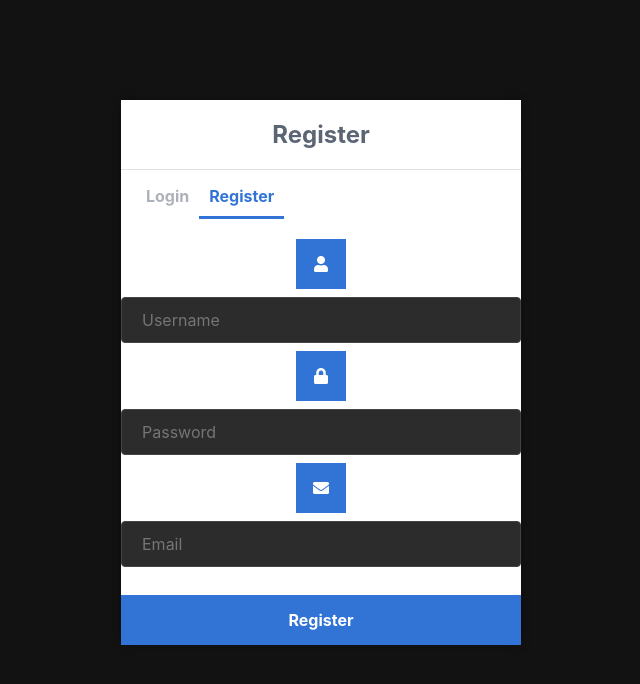
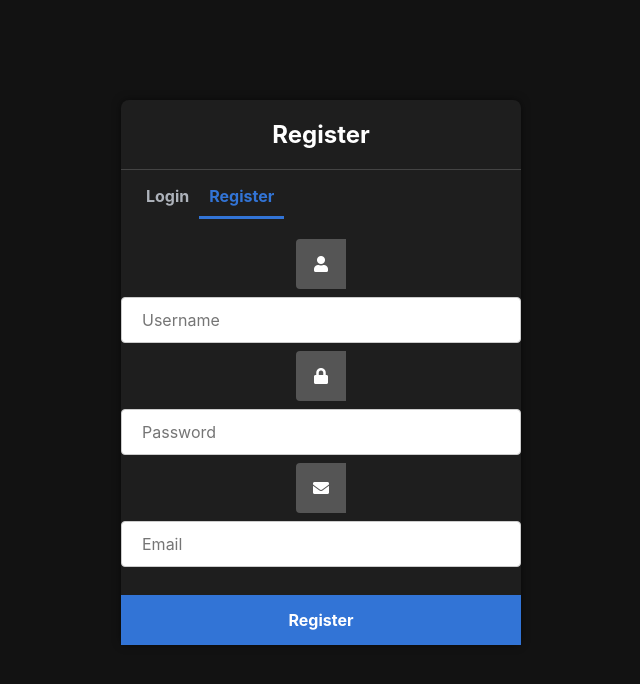
Before and after one commit to PranayV66/summarizer-app-auth, a Flask app: page /register in a window 1280 px wide. Shown: the top 684 px of the page, without its empty margins (319-959 px from the left). Run offline with Flask 2, Linux system fonts and the light colour scheme; some libraries are stand-ins or nearby versions.

Commit message:
Playing around with styles

```diff
--- a/static/style.css
+++ b/static/style.css
@@ -12,16 +12,17 @@ body {
 }
 .login, .register {
     width: 400px;
-    background-color: #ffffff;
-    box-shadow: 0 0 9px 0 rgba(0, 0, 0, 0.3);
+    background-color: #1e1e1e;
+    box-shadow: 0 0 9px 0 rgba(0, 0, 0, 0.5);
     margin: 100px auto;
+    border-radius: 8px;
 }
 .login h1, .register h1 {
     text-align: center;
-    color: #5b6574;
+    color: #ffffff;
     font-size: 24px;
     padding: 20px 0 20px 0;
-    border-bottom: 1px solid #dee0e4;
+    border-bottom: 1px solid #444444;
 }
 .login .links, .register .links {
     display: flex;
@@ -47,19 +48,27 @@ body {
     justify-content: center;
     padding-top: 20px;
 }
-.login form label, .register form label {
+.login form label,
+.register form label {
     display: flex;
     justify-content: center;
     align-items: center;
     width: 50px;
     height: 50px;
-    background-color: #3274d6;
+    background-color: #555555;
     color: #ffffff;
+    border-top-left-radius: 4px;
+    border-bottom-left-radius: 4px;
 }
-.login form input[type="password"], .login form input[type="text"], .login form input[type="email"], .register form input[type="password"], .register form input[type="text"], .register form input[type="email"] {
-    background-color: #2c2c2c;
-    color: #ffffff;
-    border: 1px solid #444444;
+.login form input[type="password"],
+.login form input[type="text"],
+.login form input[type="email"],
+.register form input[type="password"],
+.register form input[type="text"],
+.register form input[type="email"] {
+    background-color: #ffffff;
+    color: #000000;
+    border: 1px solid #cccccc;
     border-radius: 4px;
     padding: 12px 20px;
     margin: 8px 0;
```
